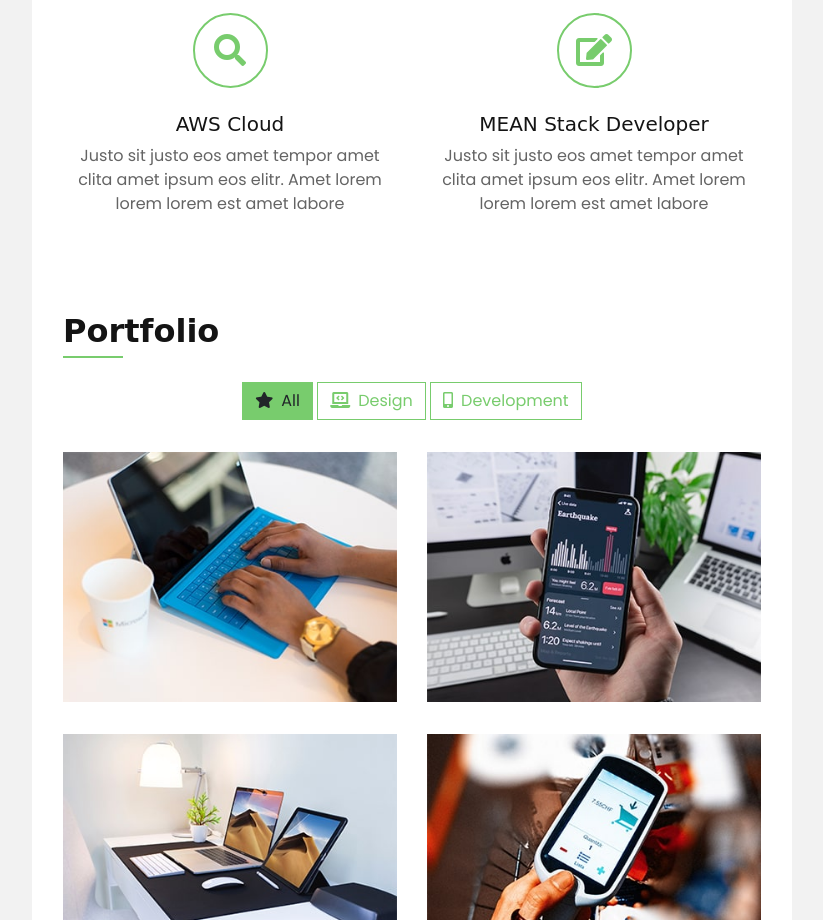
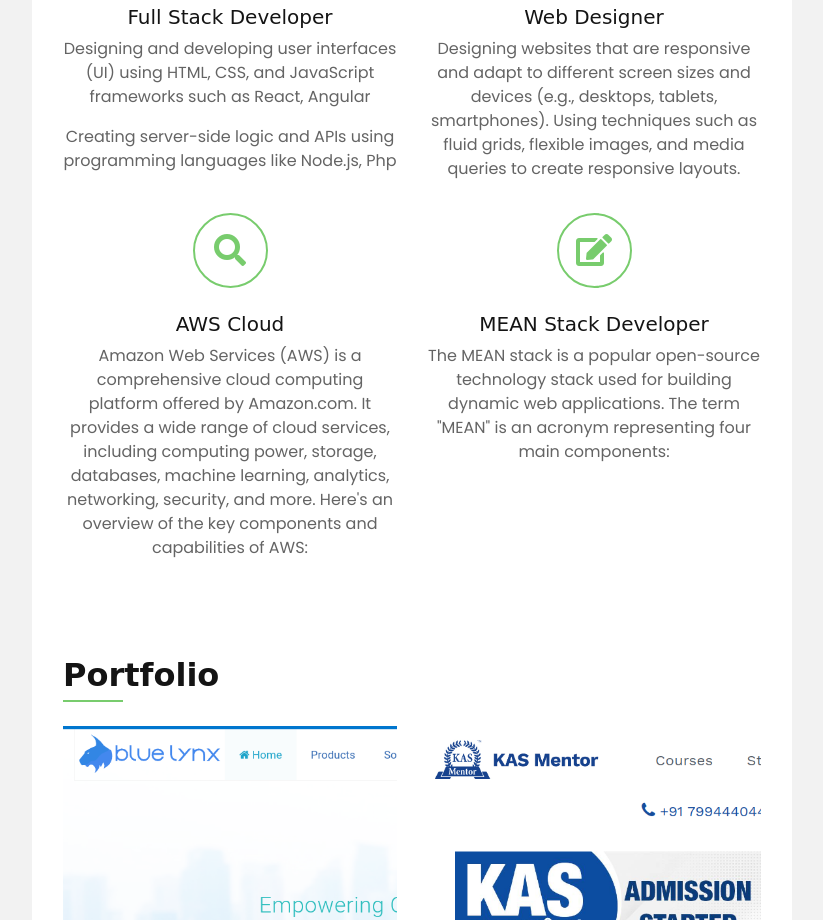
Before and after one commit to jijeshkj/jijesh.github.io, a plain HTML site: page index.html in a window 1280 px wide. Shown: the part 1998-2918 px from the top of the page, without its empty margins (418-1241 px from the left). Drawn offline with nearby package versions, Linux system fonts and the light colour scheme; a web font is replaced by a local one.

Commit message:
Add files via upload

```diff
--- a/index.html
+++ b/index.html
@@ -193,22 +193,38 @@
                                     <i class="fa fa-arrow-right text-primary position-absolute" style="top: 3px; left: -24px;"></i>
                                     <h5 class="mb-1">Senior Software Engineer</h5>
                                     <p class="mb-2">H&R Block | <small>2021 - 2023</small></p>
-                                    <p>Technologies: Angular 12,Node JS Create functional and
-technical application documents</p>
+                                    <p>
+                                        Technologies: Angular 12,Node JS Create functional and
+technical application documents
+                                    </p>
                                     <p>Project Description: Internal Application for create
-location,offices,branch offices etc.. for H&R Block</p>
+                                        location,offices,branch offices etc.. for H&R Block</p>
                                 </div>
                                 <div class="position-relative mb-4">
                                     <i class="fa fa-arrow-right text-primary position-absolute" style="top: 3px; left: -24px;"></i>
                                     <h5 class="mb-1">Senior Software Engineer</h5>
                                     <p class="mb-2">Tiltlabs Consultancy Services Pvt Ltd | <small>2021 - 2021</small></p>
-                                    <p>Tempor eos dolore amet tempor dolor tempor. Dolore ea magna sit amet dolor eirmod. Eos ipsum est tempor dolor. Clita lorem kasd sed ea lorem diam ea lorem eirmod duo sit ipsum stet lorem diam</p>
+                                    <p>
+                                        Developed Virtual Event management Application
+                                    </p>
+                                    <p>
+                                        AWS Cloudfront integration,lamda server less using
+lambdaTranslated requirements into polished, high-level
+designs
+                                    </p>
+                                    <p>Api gateway implementation</p>
+                                    <p>Custom Auth module implementation</p>
                                 </div>
                                 <div class="position-relative mb-4">
                                     <i class="fa fa-arrow-right text-primary position-absolute" style="top: 3px; left: -24px;"></i>
                                     <h5 class="mb-1">Senior Softaware Engineer</h5>
                                     <p class="mb-2">Wieaw Technologies | <small>2018 - 2021</small></p>
-                                    <p>Tempor eos dolore amet tempor dolor tempor. Dolore ea magna sit amet dolor eirmod. Eos ipsum est tempor dolor. Clita lorem kasd sed ea lorem diam ea lorem eirmod duo sit ipsum stet lorem diam</p>
+                                    <p>Developed Live Musical Class
+                                        Application(MongoDB,Expresss,Angular,Node)</p>
+                                        <p>
+                                            Qatar Bima Insurance portal(Angular,Node ,MongoDB)
+                                        </p>
+                                        <p>Katara Club Qatar(React,Php)</p>
                                 </div>
                             </div>
                         </div>
@@ -229,22 +245,28 @@ location,offices,branch offices etc.. for H&R Block</p>
                         <div class="col-md-6 service-item text-center mb-3">
                             <i class="fa fa-2x fa-laptop-code mx-auto mb-4"></i>
                             <h5 class="mb-2">Full Stack Developer</h5>
-                            <p>Justo sit justo eos amet tempor amet clita amet ipsum eos elitr. Amet lorem lorem lorem est amet labore</p>
-                        </div>
+                            <p>Designing and developing user interfaces (UI) using HTML, CSS, and JavaScript frameworks such as React, Angular</p>
+
+                       <p>Creating server-side logic and APIs using programming languages like Node.js, Php</p> </div>
                         <div class="col-md-6 service-item text-center mb-3">
                             <i class="fab fa-2x fa-android mx-auto mb-4"></i>
                             <h5 class="mb-2">Web Designer</h5>
-                            <p>Justo sit justo eos amet tempor amet clita amet ipsum eos elitr. Amet lorem lorem lorem est amet labore</p>
+                            <p>
+
+                                Designing websites that are responsive and adapt to different screen sizes and devices (e.g., desktops, tablets, smartphones).
+                                Using techniques such as fluid grids, flexible images, and media queries to create responsive layouts.</p>
                         </div>
                         <div class="col-md-6 service-item text-center mb-3">
                             <i class="fa fa-2x fa-search mx-auto mb-4"></i>
                             <h5 class="mb-2">AWS Cloud</h5>
-                            <p>Justo sit justo eos amet tempor amet clita amet ipsum eos elitr. Amet lorem lorem lorem est amet labore</p>
+                            <p>Amazon Web Services (AWS) is a comprehensive cloud computing platform offered by Amazon.com. It provides a wide range of cloud services, including computing power, storage, databases, machine learning, analytics, networking, security, and more. Here's an overview of the key components and capabilities of AWS:</p>
                         </div>
                         <div class="col-md-6 service-item text-center mb-3">
                             <i class="fa fa-2x fa-edit mx-auto mb-4"></i>
                             <h5 class="mb-2">MEAN Stack Developer</h5>
-                            <p>Justo sit justo eos amet tempor amet clita amet ipsum eos elitr. Amet lorem lorem lorem est amet labore</p>
+                            <p>The MEAN stack is a popular open-source technology stack used for building dynamic web applications. The term "MEAN" is an acronym representing four main components:
+
+                            </p>
                         </div>
                     </div>
                 </div>
@@ -259,52 +281,52 @@ location,offices,branch offices etc.. for H&R Block</p>
                         </div>
                         <div class="col-12">
                             <div class="row">
-                                <div class="col-12 text-center mb-2">
+                                <!-- <div class="col-12 text-center mb-2">
                                     <ul class="list-inline mb-4" id="portfolio-flters">
                                         <li class="btn btn-outline-primary active"  data-filter="*"><i class="fa fa-star mr-2"></i>All</li>
                                         <li class="btn btn-outline-primary" data-filter=".first"><i class="fa fa-laptop-code mr-2"></i>Design</li>
                                         <li class="btn btn-outline-primary" data-filter=".second"><i class="fa fa-mobile-alt mr-2"></i>Development</li>
                                     </ul>
-                                </div>
+                                </div> -->
                             </div>
                             <div class="row portfolio-container">
                                 <div class="col-md-6 mb-4 portfolio-item first">
                                     <div class="position-relative overflow-hidden mb-2">
-                                        <img class="img-fluid w-100" src="img/portfolio-1.jpg" alt="">
+                                        <img class="img-fluid w-100" src="img/Screenshot from 2024-03-09 00-05-32.png" alt="">
                                         <div class="portfolio-btn d-flex align-items-center justify-content-center">
-                                            <a href="img/portfolio-1.jpg" data-lightbox="portfolio">
+                                            <!-- <a href="img/portfolio-1.jpg" data-lightbox="portfolio">
                                                 <i class="fa fa-4x fa-plus text-white"></i>
-                                            </a>
+                                            </a> -->
                                         </div>
                                     </div>
                                 </div>
                                 <div class="col-md-6 mb-4 portfolio-item second">
                                     <div class="position-relative overflow-hidden mb-2">
-                                        <img class="img-fluid w-100" src="img/portfolio-2.jpg" alt="">
+                                        <img class="img-fluid w-100" src="img/Screenshot from 2024-03-09 00-06-49.png" alt="">
                                         <div class="portfolio-btn d-flex align-items-center justify-content-center">
-                                            <a href="img/portfolio-2.jpg" data-lightbox="portfolio">
+                                            <!-- <a href="img/portfolio-2.jpg" data-lightbox="portfolio">
                                                 <i class="fa fa-4x fa-plus text-white"></i>
-                                            </a>
+                                            </a> -->
                                         </div>
                                     </div>
                                 </div>
                                 <div class="col-md-6 mb-4 portfolio-item first">
                                     <div class="position-relative overflow-hidden mb-2">
-                                        <img class="img-fluid w-100" src="img/portfolio-3.jpg" alt="">
+                                        <img class="img-fluid w-100" src="img/Screenshot from 2024-03-09 10-39-28.png" alt="">
                                         <div class="portfolio-btn d-flex align-items-center justify-content-center">
-                                            <a href="img/portfolio-3.jpg" data-lightbox="portfolio">
+                                            <!-- <a href="img/portfolio-3.jpg" data-lightbox="portfolio">
                                                 <i class="fa fa-4x fa-plus text-white"></i>
-                                            </a>
+                                            </a> -->
                                         </div>
                                     </div>
                                 </div>
                                 <div class="col-md-6 mb-4 portfolio-item second">
                                     <div class="position-relative overflow-hidden mb-2">
-                                        <img class="img-fluid w-100" src="img/portfolio-4.jpg" alt="">
+                                        <img class="img-fluid w-100" src="img/Screenshot from 2024-03-09 10-41-01.png" alt="">
                                         <div class="portfolio-btn d-flex align-items-center justify-content-center">
-                                            <a href="img/portfolio-4.jpg" data-lightbox="portfolio">
+                                            <!-- <a href="img/portfolio-4.jpg" data-lightbox="portfolio">
                                                 <i class="fa fa-4x fa-plus text-white"></i>
-                                            </a>
+                                            </a> -->
                                         </div>
                                     </div>
                                 </div>
```
